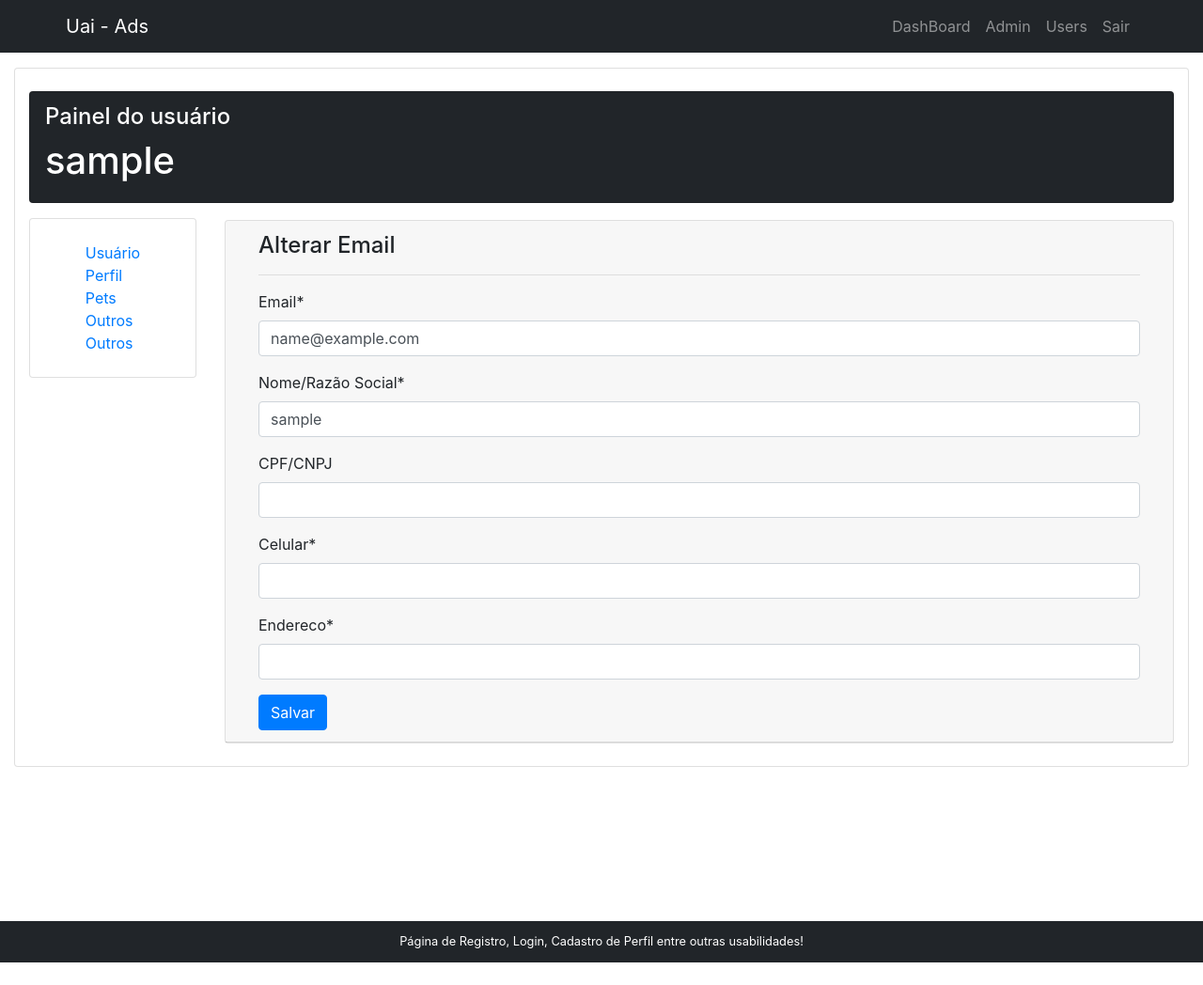
After one commit to carlosalbertoprojetos/crud_uai, a Django app: page /usuario/1/editar/ in a window 1280 px wide. The commit adds this page. Shown: the whole page at 94% size. Run offline with Django 3.2, Linux system fonts and the light colour scheme; the visitor is signed in with stand-in values (Sample User, id 1); data comes from the database, SQL or seed files in the repository; some libraries are stand-ins or nearby versions.

Commit message:
detalhes e editar usuário

```diff
--- a/crud_uai/settings.py
+++ b/crud_uai/settings.py
@@ -202,6 +202,7 @@
 # Autenticar por meio do User criado
 AUTH_USER_MODEL = 'usuario.User'
 
+
 # Retirar o Remember-me / Lembrar
 ACCOUNT_SESSION_REMEMBER = False
 
@@ -212,6 +213,9 @@
 ACCOUNT_USERNAME_REQUIRED = False
 # Método de autenticação: email
 ACCOUNT_AUTHENTICATION_METHOD = "email"
+
+# ACCOUNT_AUTHENTICATION_METHOD =  ("email" | "cpf" | "username")
+
 # Email obrigatório
 ACCOUNT_EMAIL_REQUIRED = True
 # Email único
@@ -221,6 +225,7 @@
 ACCOUNT_EMAIL_VERIFICATION='mandatory'
 
 # ACCOUNT_EMAIL_CONFIRMATION_AUTHENTICATED_REDIRECT_URL = None
+
 # redirecionar após link de confirmação enviado
 # ACCOUNT_EMAIL_CONFIRMATION_ANONYMOUS_REDIRECT_URL = '/profile/'
 
--- a/crud_uai/urls.py
+++ b/crud_uai/urls.py
@@ -15,11 +15,16 @@
 """
 from django.contrib import admin
 from django.urls import path, include
-
+from django.views.generic import TemplateView
 
 
 urlpatterns = [
+    path('', TemplateView.as_view(template_name='home.html'), name='home'),
     path('admin/', admin.site.urls),
+
+    # django-allauth
     path('accounts/', include('allauth.urls')),
+
+    # apps
     path('usuario/', include('usuario.urls', namespace='usuario')),
 ]
--- a/templates/dashboard.html
+++ b/templates/account/dashboard.html
@@ -45,13 +45,13 @@
                 <br>
                 <ul class="side nav flex-column nav-pills">
                     <li class="pure-menu-heading">
-                    <a class="pure-menu-heading" href="{% url 'user:detail_user' user.pk %}">Usuário</a>
+                    <a class="pure-menu-heading" href="{% url 'usuario:editar_usuario' user.pk %}">Usuário</a>
                     </li>
                     <li class="pure-menu-heading">
-                    <a class="pure-menu-heading" href="{% url 'profile:list_user_profile' %}">Perfil</a>
+                    <a class="pure-menu-heading" href="">Perfil</a>
                     </li>
                     <li class="pure-menu-heading">
-                    <a class="pure-menu-heading" href="{% url 'pets:list_pets_user' %}">Pets</a>
+                    <a class="pure-menu-heading" href="">Pets</a>
                     </li>
                     <li class="pure-menu-heading">
                     <a class="pure-menu-heading" href="#">Outros</a>
--- a/templates/base.html
+++ b/templates/base.html
@@ -22,24 +22,18 @@
 <header>
     <nav class="navbar navbar-expand navbar-dark mb-3" style="background-color:#212529" >
         <div class="container">
-            <a class="navbar-brand" href="{% url 'home' %}">Login/Register Base</a>
+            <a class="navbar-brand" href="{% url 'home' %}">Uai - Ads</a>
             <ul class="navbar-nav" style="text-align:right;">
                 {% if user.is_authenticated %}
                 <li class="nav-item">
-                    <a class="nav-link" href="{% url 'user:dashboard' %}">DashBoard</a>
-                </li>
-                <li class="nav-item">
-                    <a class="nav-link" href="">Menu</a>
+                    <a class="nav-link" href="{% url 'usuario:dashboard' %}">DashBoard</a>
                 </li>
                 <li class="nav-item">
                     <a class="nav-link" href="/admin/">Admin</a>
                 </li>
                 {% if user.is_superuser %}
                 <li class="nav-item">
-                    <a class="nav-link" href="{% url 'user:list_users' %}">Users</a>
-                </li>
-                <li class="nav-item">
-                    <a class="nav-link" href="{% url 'pets:list_pets' %}">Pets</a>
+                    <a class="nav-link" href="">Users</a>
                 </li>
                 {% endif %}
                 <li class="nav-item">
--- /dev/null
+++ b/templates/usuario/editar_usuario.html
@@ -0,0 +1,26 @@
+{% extends 'account/dashboard.html' %}
+
+
+{% load i18n %}
+
+{% load crispy_forms_tags %}
+
+{% block dashboard %}
+
+<div class="container" style='margin-top:2px'>
+    <div class="card">
+        <div class="card-header">
+            <div class="container">
+                <h4>Alterar Email</h4>
+                <hr>
+                <form method="post">
+                {% csrf_token %}
+                {{ form|crispy }}
+                <button class="btn btn-primary" type="submit" href="#">Salvar</button>
+                </form>
+            </div>
+        </div>
+    </div>
+</div>
+
+{% endblock dashboard %}
--- a/usuario/forms.py
+++ b/usuario/forms.py
@@ -1,21 +1,24 @@
 from django import forms
-# from django.contrib.auth import get_user_model
+from django.contrib.auth import get_user_model
 from django.contrib.auth.forms import ReadOnlyPasswordHashField
-
-
-# User = get_user_model()
 
 from .models import User
 
+User = get_user_model()
 
-class CustomUserCreationForm(forms.ModelForm):
+
+
+# class MyCustomInput(InputMask):
+#    mask = {'cpf': '000.000.000-00'}, {'cnpj': '00.000.000/0000-00'}
+
+class Cadastro_Usuario_Form(forms.ModelForm):
 
     password = forms.CharField(widget=forms.PasswordInput)
     password_2 = forms.CharField(label='Confirmar senha', widget=forms.PasswordInput)
 
     class Meta:
         model = User
-        fields = ['email', 'password', 'nome', 'cpf', 'razao_social', 'cnpj', 'celular', 'endereco', 'situacao', 'equipe', 'ativo', 'admin',]
+        fields = ['email', 'password', 'username', 'cpf_cnpj', 'celular', 'endereco', 'situacao', 'equipe', 'ativo',]
 
     def clean(self):
         cleaned_data = super().clean()
@@ -33,27 +36,27 @@
         return user
 
 
-class CustomUserChangeForm(forms.ModelForm):
+class Editar_Usuario_Form(forms.ModelForm):
 
-    password = ReadOnlyPasswordHashField()
+    # password = ReadOnlyPasswordHashField()
 
     class Meta:
         model = User
-        fields = ['email', 'password', 'nome', 'cpf', 'razao_social', 'cnpj', 'celular', 'endereco', 'situacao', 'equipe', 'ativo', 'admin',]
+        fields = ['email', 'username', 'cpf_cnpj', 'celular', 'endereco',]
 
-    def clean_password(self):
-        return self.initial["password"]
+    # def clean_password(self):
+    #     return self.initial["password"]
 
 
 
-class PF_Register_Form(forms.ModelForm):
-
+# class PF_Register_Form(forms.ModelForm):
+class Register_Form(forms.ModelForm):
     class Meta:
         model = User
-        fields = ['email', 'nome', 'cpf', 'celular', 'endereco', ]
+        fields = ['email', 'username', 'cpf_cnpj', 'celular', 'endereco', ]
 
 
-class PJ_Register_Form(forms.ModelForm):
-    class Meta:
-        model = User
-        fields = ['email', 'razao_social', 'cnpj', 'celular', 'endereco', ]
+# class PJ_Register_Form(forms.ModelForm):
+#     class Meta:
+#         model = User
+#         fields = ['email', 'username', 'cpf_cnpj', 'celular', 'endereco', ]
--- a/usuario/urls.py
+++ b/usuario/urls.py
@@ -1,12 +1,17 @@
-
 from django.urls import path
 
+from . import views
 
-from . import views
 
 app_name = 'usuario'
 
 
 urlpatterns = [
-    path('', views.dashboard_View, name='dashboard'),
+    path('painel/', views.dashboard_View, name='dashboard'),
+    path('<int:pk>/detalhes/', views.Detalhes_Usuario_View.as_view(), name='destalhes_usuario'),
+    path('<int:pk>/editar/', views.Editar_Usuario_View.as_view(), name='editar_usuario'),
+
+    # ACESSO ADMIN
+    path('users/', views.listar_usuarios, name='listar_usuarios_admin'),
+    path('<int:pk>/edituser/', views.Editar_Usuarios_AdminView.as_view() , name='editar_usuarios_admin'),
 ]
--- a/usuario/views.py
+++ b/usuario/views.py
@@ -1,13 +1,62 @@
+from django.contrib.auth.decorators import user_passes_test
+from django.contrib.auth.mixins import LoginRequiredMixin
+from django.views.generic import DetailView
+from django.views.generic.edit import UpdateView
 from django.shortcuts import render
-from django.contrib.auth.models import User
+from django.urls import reverse_lazy
+
+
+
+from .models import User
+
+
+
+from .forms import Editar_Usuario_Form
 
 
 
 # redirecionar login para dahsboard do usuário
 def dashboard_View(request):
     object = User.objects.filter(id=request.user.id)
+    template_name = 'account/dashboard.html'
     context = {
         'object': object,
     }
 
-    return render(request, 'dashboard.html', context)
+    return render(request, template_name, context)
+
+
+
+# usuario
+@user_passes_test(lambda u: u.is_superuser) # somente para superusuários
+def listar_usuarios(request):
+    object = User.objects.all()
+    context = {
+        'object': object,
+    }
+    return render(request, 'usuario/lista_usuarios.html', context)
+
+
+# editar dados de qualquer usuário - somente para superusuários
+class Editar_Usuarios_AdminView(LoginRequiredMixin, UpdateView):
+    model = User
+    template_name = 'usuario/editar_usuario.html'
+    fields = '__all__'
+    success_url = reverse_lazy('usuario:lista_usuarios')
+
+    def form_valid(self, form):
+        obj = form.save(commit=False)
+        obj.save()
+        return super().form_valid(form)
+
+
+class Detalhes_Usuario_View(LoginRequiredMixin, DetailView):
+    model = User
+    template_name = 'usuario/detalhes_usuario.html'
+
+
+class Editar_Usuario_View(LoginRequiredMixin, UpdateView):
+    model = User
+    form_class = Editar_Usuario_Form
+    template_name = 'usuario/editar_usuario.html'
+    success_url = reverse_lazy('usuario:dashboard')
```
Also changed, not shown: templates/usuario/detalhes_usuario.html (added, +28 -0 lines), templates/usuario/lista_usuarios.html (added, +31 -0 lines), usuario/admin.py (+13 -15 lines), usuario/models.py (+41 -22 lines), usuario/migrations/0001_initial.py, usuario/migrations/0002_auto_20211016_0840.py (deleted).
